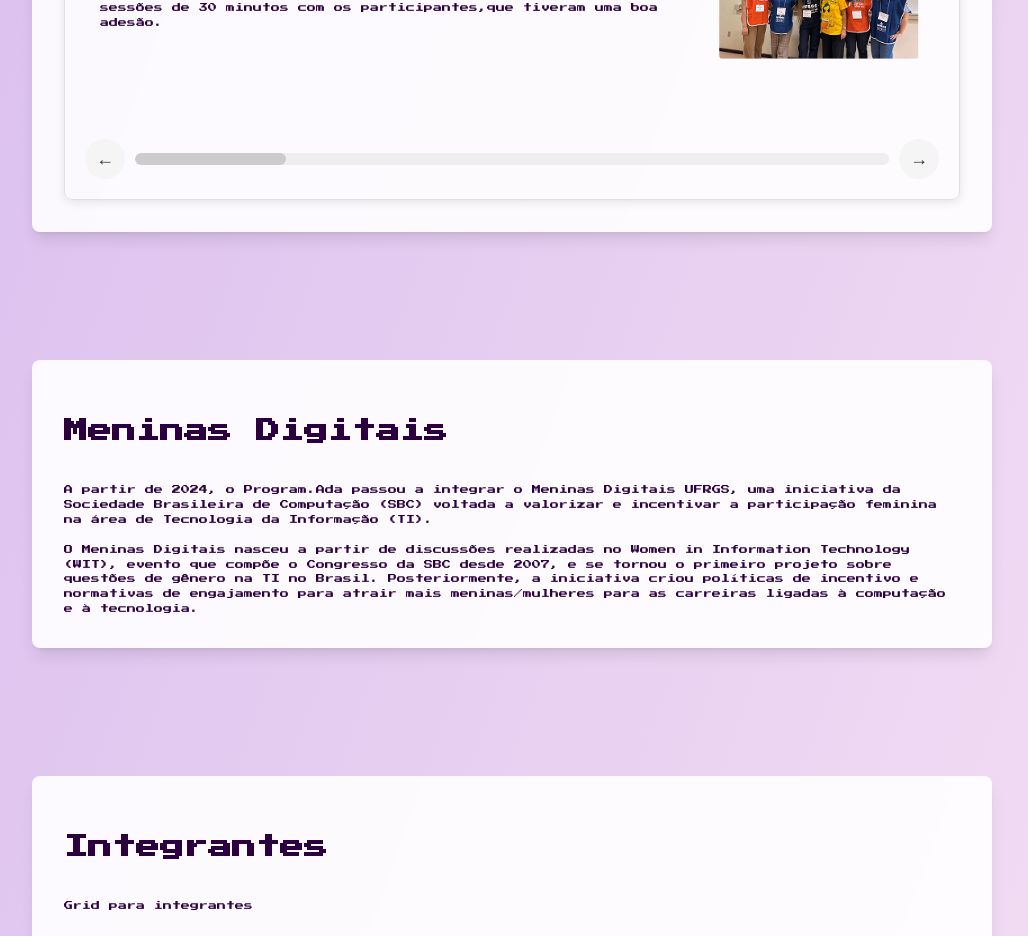
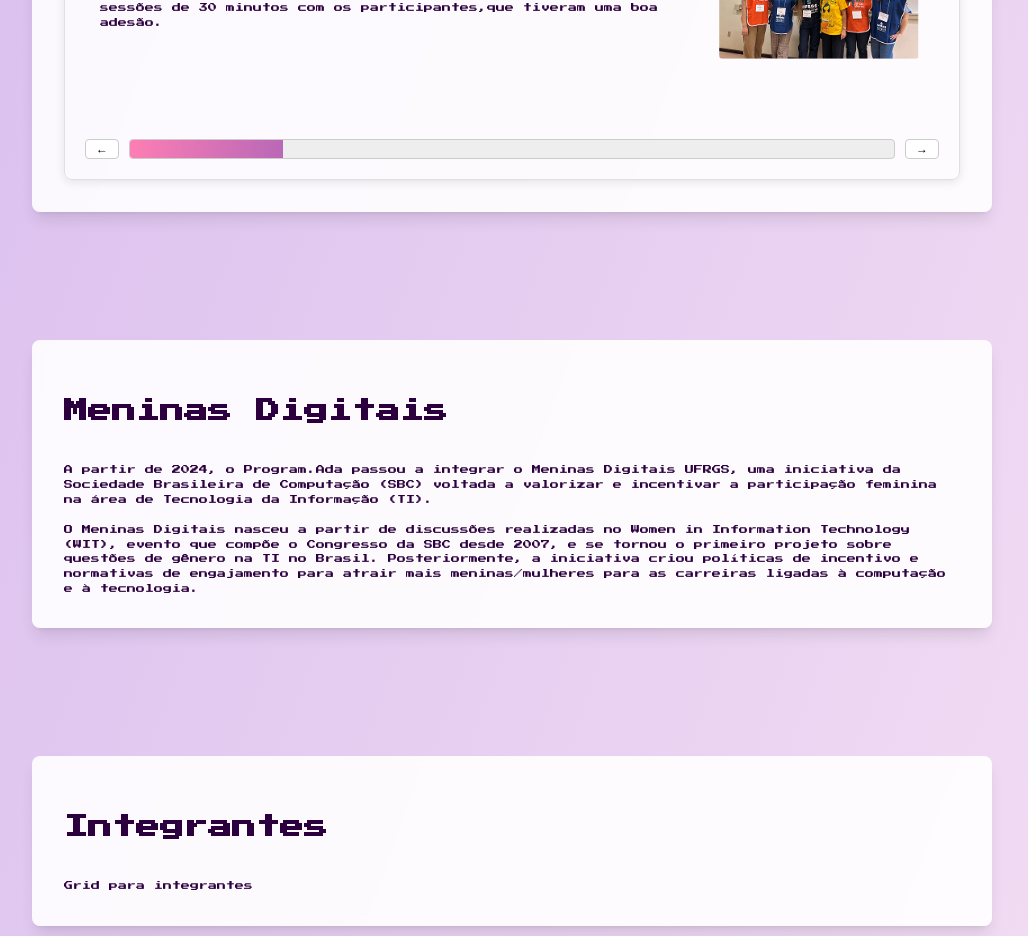
Before and after one commit to BrunoDelgiovo/PS-IDE-25-2-Equipe1, a React (Vite) app: page / in a window 1280 px wide. Shown: the part 2060-2996 px from the top of the page, without its empty margins (128-1156 px from the left). Built offline with nearby package versions, Linux system fonts and the light colour scheme.

Commit message:
Estilizar scrollbar

```diff
--- a/src/components/Carousel.css
+++ b/src/components/Carousel.css
@@ -5,13 +5,6 @@
   border-radius: 8px;
   padding: 20px;
   box-shadow: 0 2px 10px rgba(0, 0, 0, 0.1);
-}
-
-.carousel-header {
-  font-size: 24px;
-  margin-bottom: 20px;
-  padding-bottom: 10px;
-  border-bottom: 1px solid #e0e0e0;
 }
 
 .carousel-content {
@@ -76,47 +69,42 @@
   margin-top: 20px;
 }
 
-.carousel-arrow {
-  background-color: #f5f5f5;
-  border: none;
-  border-radius: 50%;
-  width: 40px;
-  height: 40px;
-  display: flex;
-  align-items: center;
-  justify-content: center;
-  cursor: pointer;
-  font-size: 18px;
-  color: #333;
-  transition: background-color 0.2s;
-}
-
-.carousel-arrow:hover {
-  background-color: #e0e0e0;
-}
-
 .carousel-scrollbar {
   flex-grow: 1;
-  height: 12px;
+  height: 20px;
   background-color: #eee;
-  border-radius: 6px;
   position: relative;
-  cursor: pointer;
   margin: 0 10px;
   overflow: hidden;
+  border: 1px solid #ccc;
+  border-radius: 4px;
+  box-sizing: border-box;
 }
 
 .carousel-scrollbar-thumb {
   height: 100%;
-  background-color: #ccc;
-  border-radius: 6px;
+  background: linear-gradient(
+    90deg,
+    rgb(253, 126, 180) 0%,
+    rgb(185, 104, 183) 100%
+  );
   position: absolute;
   top: 0;
   transition: left 0.3s ease-in-out;
 }
 
-.carousel-scrollbar-thumb:hover {
-  background-color: #bbb;
+.carousel-arrow {
+  height: 20px;
+  display: inline-flex;
+  align-items: center;
+  justify-content: center;
+  padding: 0 10px;
+  background: #fff;
+  border: 1px solid #ccc;
+  border-radius: 4px;
+  font-size: 12px;
+  cursor: pointer;
+  box-sizing: border-box;
 }
 
 /* Responsive adjustments */
--- a/src/components/Carousel.jsx
+++ b/src/components/Carousel.jsx
@@ -64,7 +64,7 @@
 
       <div className="carousel-controls">
         <button
-          className="carousel-arrow carousel-prev"
+          className="carousel-arrow"
           onClick={goToPrevious}
           aria-label="Previous page"
         >
@@ -82,7 +82,7 @@
         </div>
 
         <button
-          className="carousel-arrow carousel-next"
+          className="carousel-arrow"
           onClick={goToNext}
           aria-label="Next page"
         >
```
